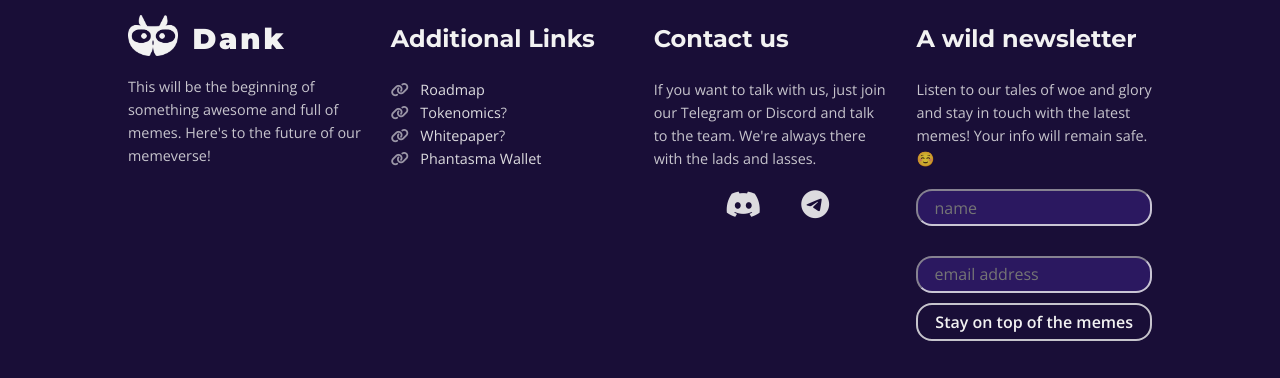
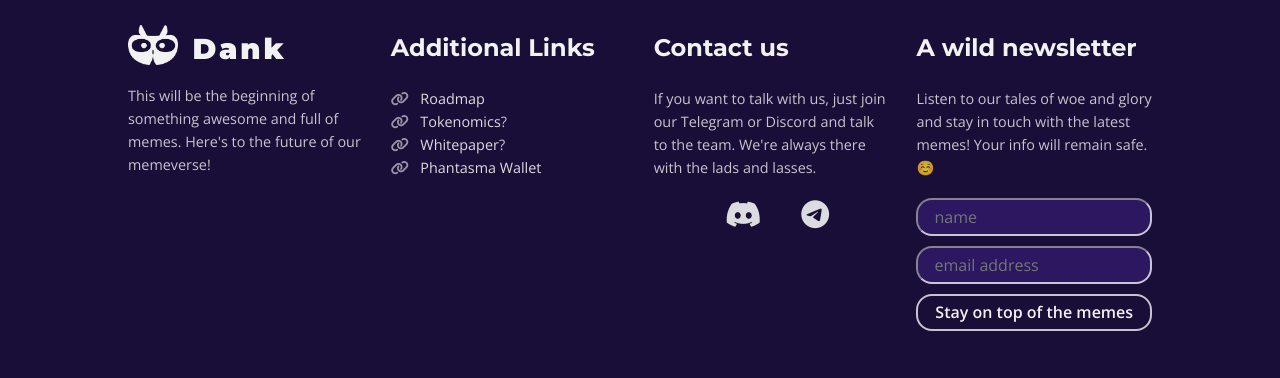
Before and after one commit to pau121/danksalespage-new, a website: page public/index.html in a window 1280 px wide. Shown: the part 822-1200 px from the top of the page. Drawn offline with nearby package versions, Linux system fonts and the light colour scheme; some packages are replaced by stand-ins of ours; no server answers; a script that the page names is missing.

Commit message:
Fixed email form spacing

```diff
--- a/public/css/main.css
+++ b/public/css/main.css
@@ -392,7 +392,6 @@ nav.main .buttons .signup {
   background-color: #2b1860;
   border-radius: 1em;
   border-color: rgba(242, 242, 242, 0.8);
-  margin-top: 1.2em;
   margin-bottom: 10px;
   margin-right: 0;
   padding: 0.3em 1em 0.3em 1em;
```
